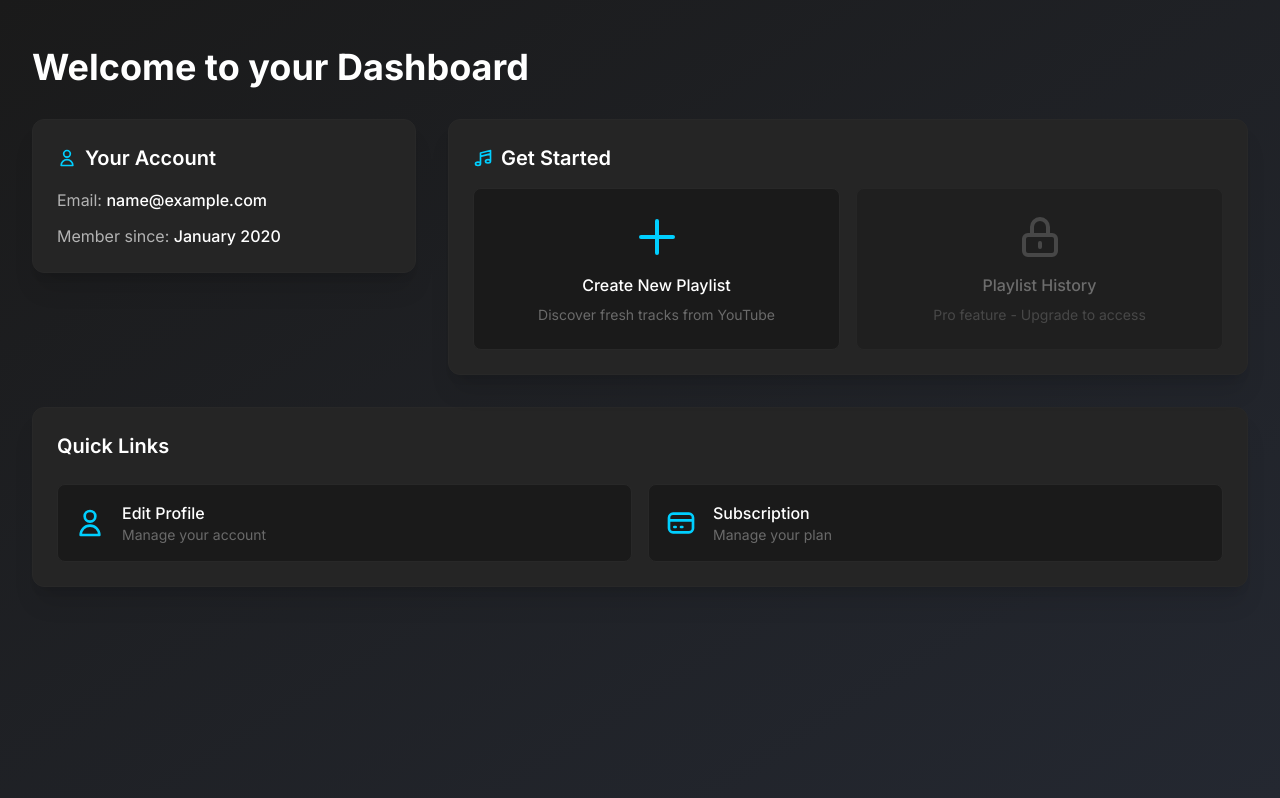
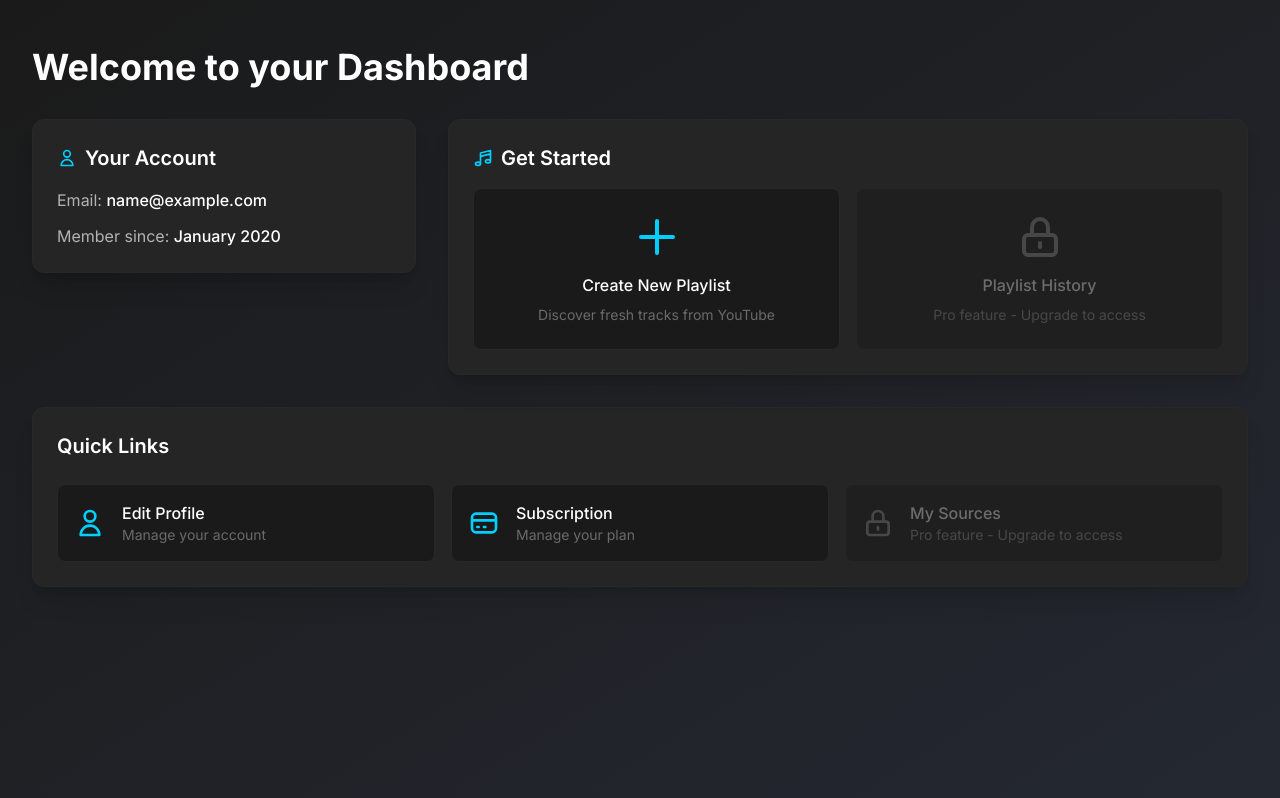
Before and after one commit to brightears/spotify-playlist-generator, a Flask app: page /dashboard in a window 1280 px wide. Shown: the part 74-872 px from the top of the page. Run offline with Flask 3, Linux system fonts and the light colour scheme; a user stored in the database is signed in; tables that the repository leaves empty hold one stand-in row (values such as "Sample post"); some libraries are stand-ins or nearby versions.

Commit message:
feat: add blurred 'My Sources' section for free users
- Added locked/blurred 'My Sources' card for free users to encourage upgrades
- Matches the styling of the blurred 'Playlist History' feature
- Shows lock icon and "Pro feature - Upgrade to access" text
- Clickable area redirects to subscription page
- Added subtle blur effect and hover state for better UX

This creates visual interest and clearly shows what Pro features are available.

🤖 Generated with [Claude Code](https://claude.ai/code)

Co-Authored-By: Claude <noreply@anthropic.com>

```diff
--- a/templates/dashboard.html
+++ b/templates/dashboard.html
@@ -78,7 +78,7 @@
         <!-- Quick Links -->
         <div class="mt-8 bg-[#252525] rounded-xl border border-[#282828] shadow-xl p-6">
             <h2 class="text-xl font-semibold text-white mb-6">Quick Links</h2>
-            <div class="grid grid-cols-1 md:grid-cols-{% if current_user.has_active_subscription %}3{% else %}2{% endif %} gap-4">
+            <div class="grid grid-cols-1 md:grid-cols-3 gap-4">
                 <a href="{{ url_for('auth.profile') }}" class="group flex items-center p-4 bg-[#1a1a1a] rounded-lg border border-[#282828] hover:border-[#00CFFF] transition-all duration-200">
                     <svg class="w-8 h-8 text-[#00CFFF] mr-4" fill="none" stroke="currentColor" viewBox="0 0 24 24">
                         <path stroke-linecap="round" stroke-linejoin="round" stroke-width="2" d="M16 7a4 4 0 11-8 0 4 4 0 018 0zM12 14a7 7 0 00-7 7h14a7 7 0 00-7-7z"></path>
@@ -109,6 +109,17 @@
                         <p class="text-sm text-[#6a6a6a]">Custom YouTube sources</p>
                     </div>
                 </a>
+                {% else %}
+                <div class="group flex items-center p-4 bg-[#1a1a1a] rounded-lg border border-[#282828] opacity-50 relative cursor-pointer hover:opacity-60 transition-opacity">
+                    <svg class="w-8 h-8 text-[#6a6a6a] mr-4" fill="none" stroke="currentColor" viewBox="0 0 24 24">
+                        <path stroke-linecap="round" stroke-linejoin="round" stroke-width="2" d="M12 15v2m-6 4h12a2 2 0 002-2v-6a2 2 0 00-2-2H6a2 2 0 00-2 2v6a2 2 0 002 2zm10-10V7a4 4 0 00-8 0v4h8z"></path>
+                    </svg>
+                    <div class="flex-1 blur-[0.5px]">
+                        <h3 class="text-[#b3b3b3] font-medium">My Sources</h3>
+                        <p class="text-sm text-[#6a6a6a]">Pro feature - Upgrade to access</p>
+                    </div>
+                    <a href="{{ url_for('billing.subscription') }}" class="absolute inset-0 z-10" title="Upgrade to Pro to access custom sources"></a>
+                </div>
                 {% endif %}
             </div>
         </div>
```
